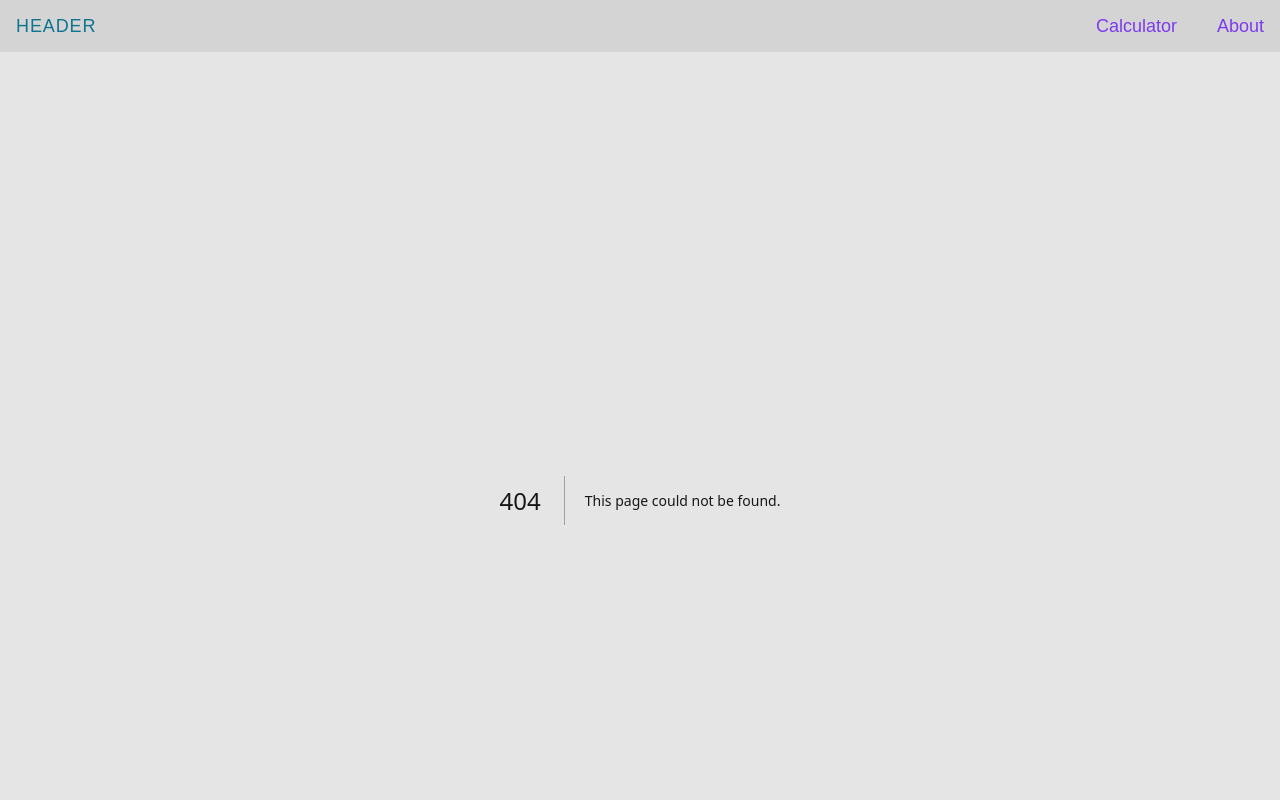
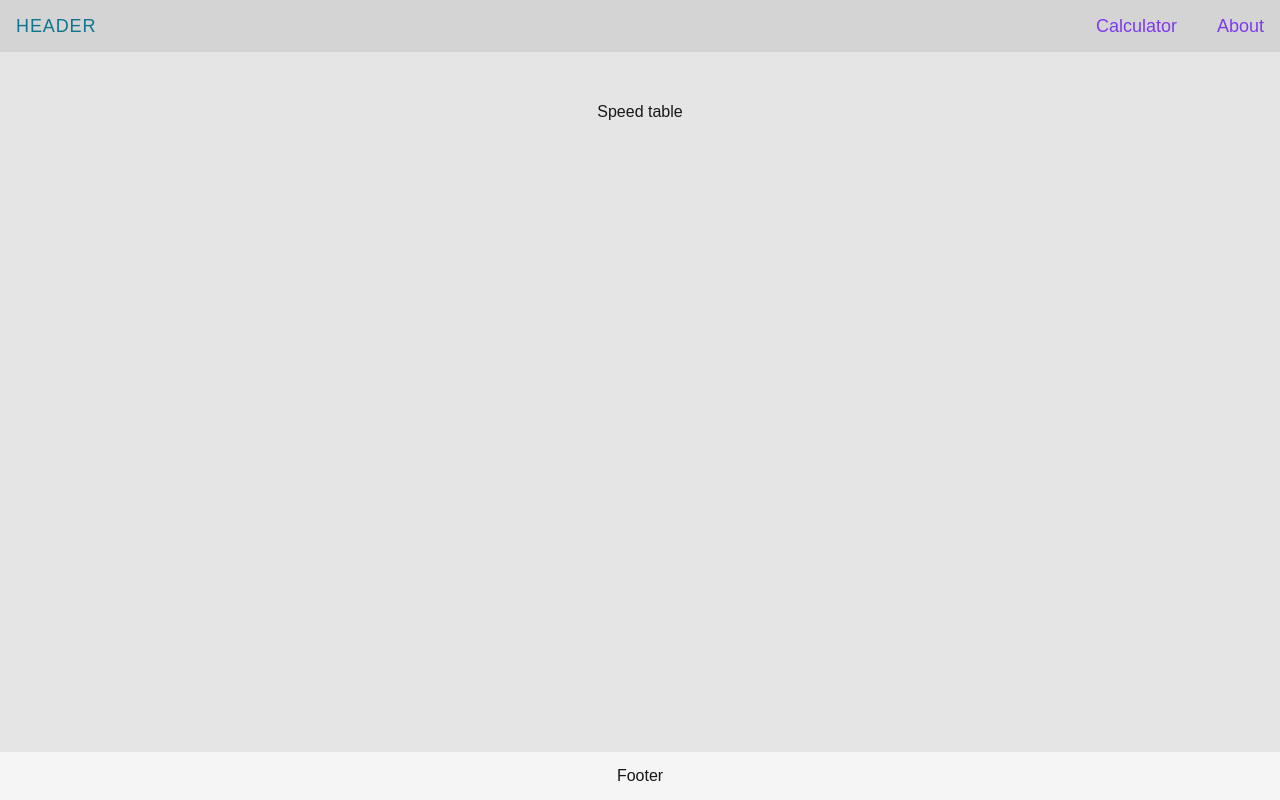
Before and after one commit to daniil-mesh/hsr-calc, a Next.js app: page /speed-table in a window 1280 px wide. Before the commit this address had no page. Shown: the top 800 px of the page. Built offline with nearby package versions, Linux system fonts and the light colour scheme.

Commit message:
page: add speed table

```diff
--- /dev/null
+++ b/app/speed-table/page.tsx
@@ -0,0 +1,3 @@
+export default function SpeedTable() {
+  return <>Speed table</>;
+}
```
